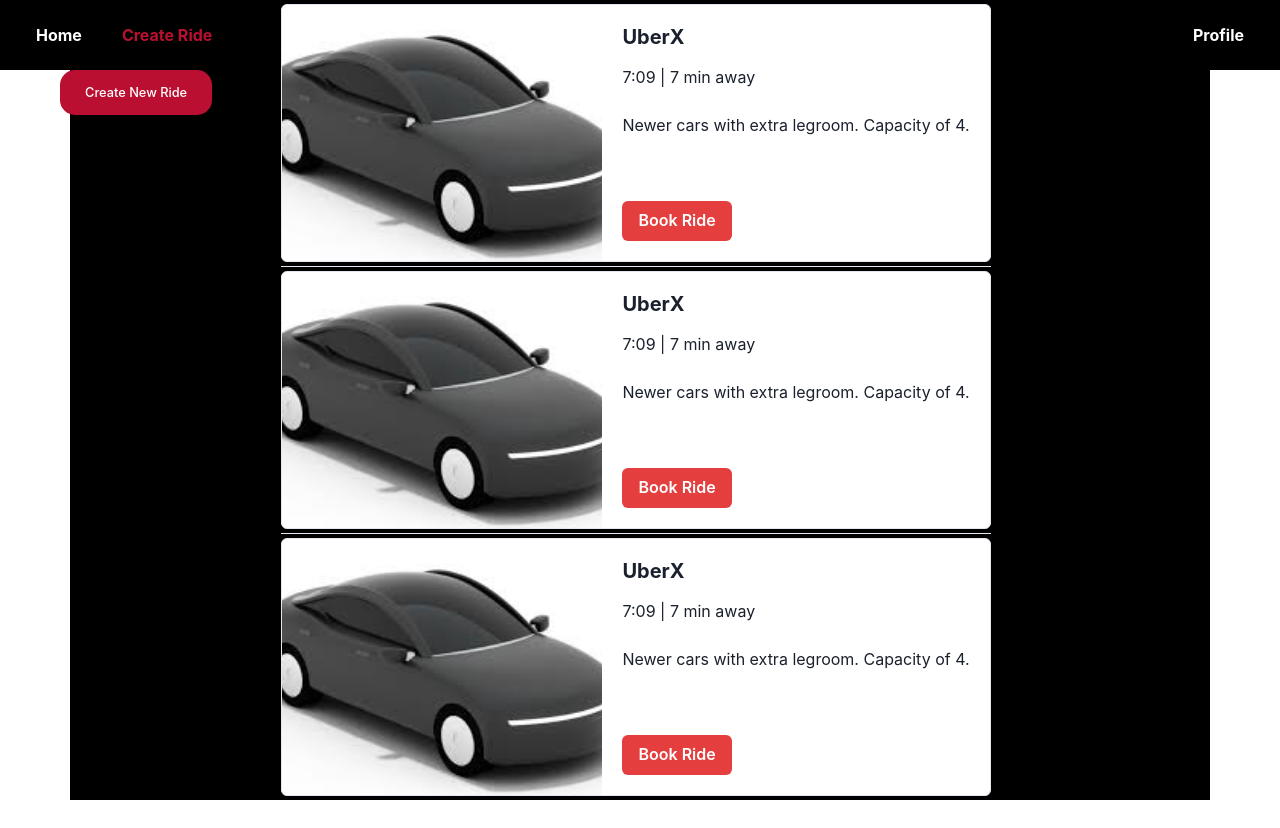
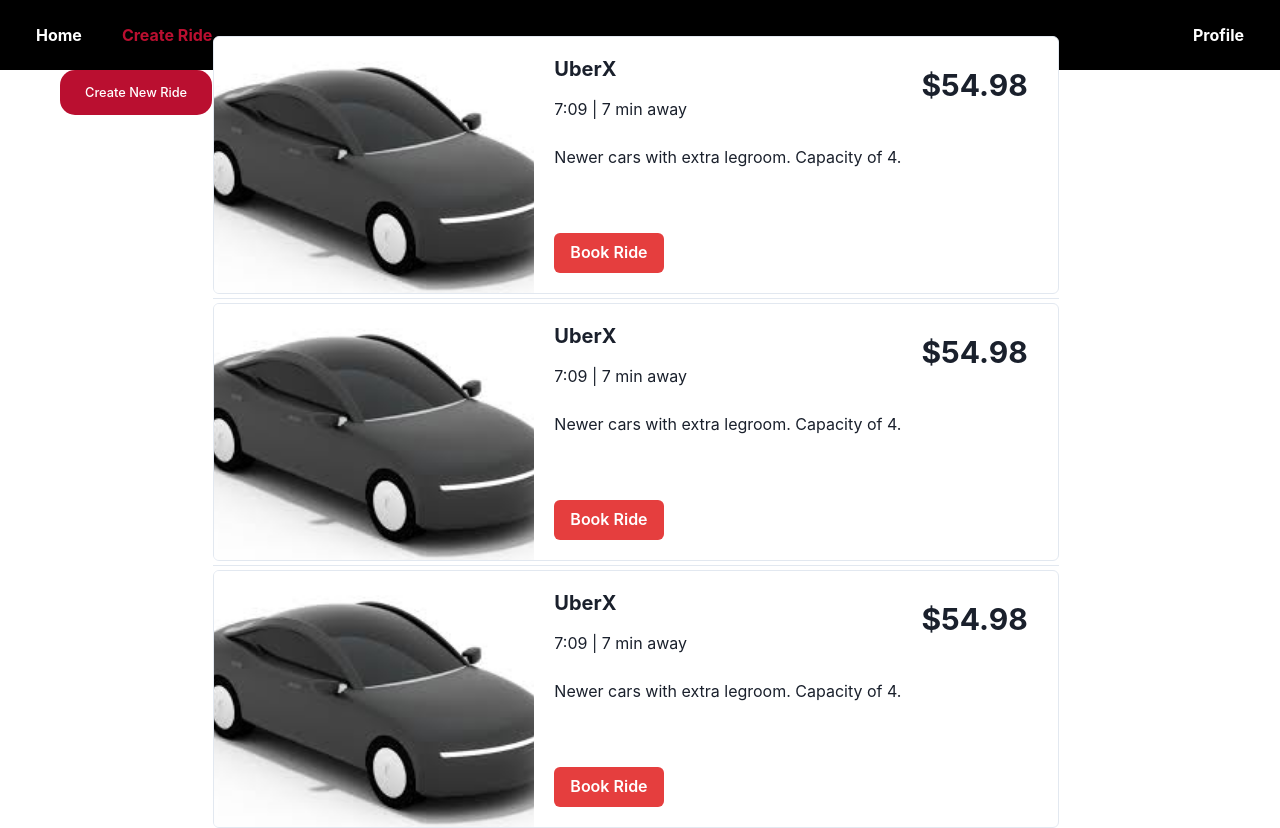
Before and after one commit to HowardHuang1/Rideshare, a React (Create React App) app: page /createRide in a window 1280 px wide. Before the commit the page ends 800 px from the top, so only its background shows below. Built offline with nearby package versions, Linux system fonts and the light colour scheme; the HTML template or start-up script is replaced by a standard one.

Commit message:
added searchbar

```diff
--- a/src/components/CardStack.css
+++ b/src/components/CardStack.css
@@ -0,0 +1,3 @@
+.cardStack {
+    background-color: white;
+}
--- a/src/components/CardStack.js
+++ b/src/components/CardStack.js
@@ -1,9 +1,12 @@
 import { VStack, StackDivider, Box } from '@chakra-ui/react'
 import RideCard from "./RideCard"
+import "./CardStack.css"
+import Searchbar from "./Searchbar"
 
 function CardStack() {
     return(
-        <div className="container">
+        <div className="container" >
+            <Searchbar />
             <div className="cardStack">
                 <VStack
                     divider={<StackDivider borderColor='gray.200' />}
--- a/src/components/Profile.css
+++ b/src/components/Profile.css
@@ -0,0 +1,3 @@
+.container {
+    background-color: white;
+}
--- a/src/components/RideCard.js
+++ b/src/components/RideCard.js
@@ -38,6 +38,7 @@
                 </Button>
                 </CardFooter>
             </Stack>
+                <Heading fontSize='3xl' marginTop='30px' marginRight='30px'>$54.98</Heading>
             </Card>
         </ChakraProvider>
     );
--- /dev/null
+++ b/src/components/Searchbar.js
@@ -0,0 +1,23 @@
+import React, { useState } from 'react'
+
+function Searchbar() {
+    const [q, setQ] = useState("");
+
+    return(
+        <div className="search">
+            <input
+                type="text"
+                placeholder="Search ride..."
+                value={q}
+                onChange={(e) => setQ(e.target.value)}
+                style={{
+                    borderRadius: '20px',
+                    padding: '10px',
+                    width: '800px'
+                  }}
+            />
+        </div>
+    );
+}
+
+export default Searchbar;
```
Also changed, not shown: src/components/Dashboard.js (deleted, +0 -12 lines).
